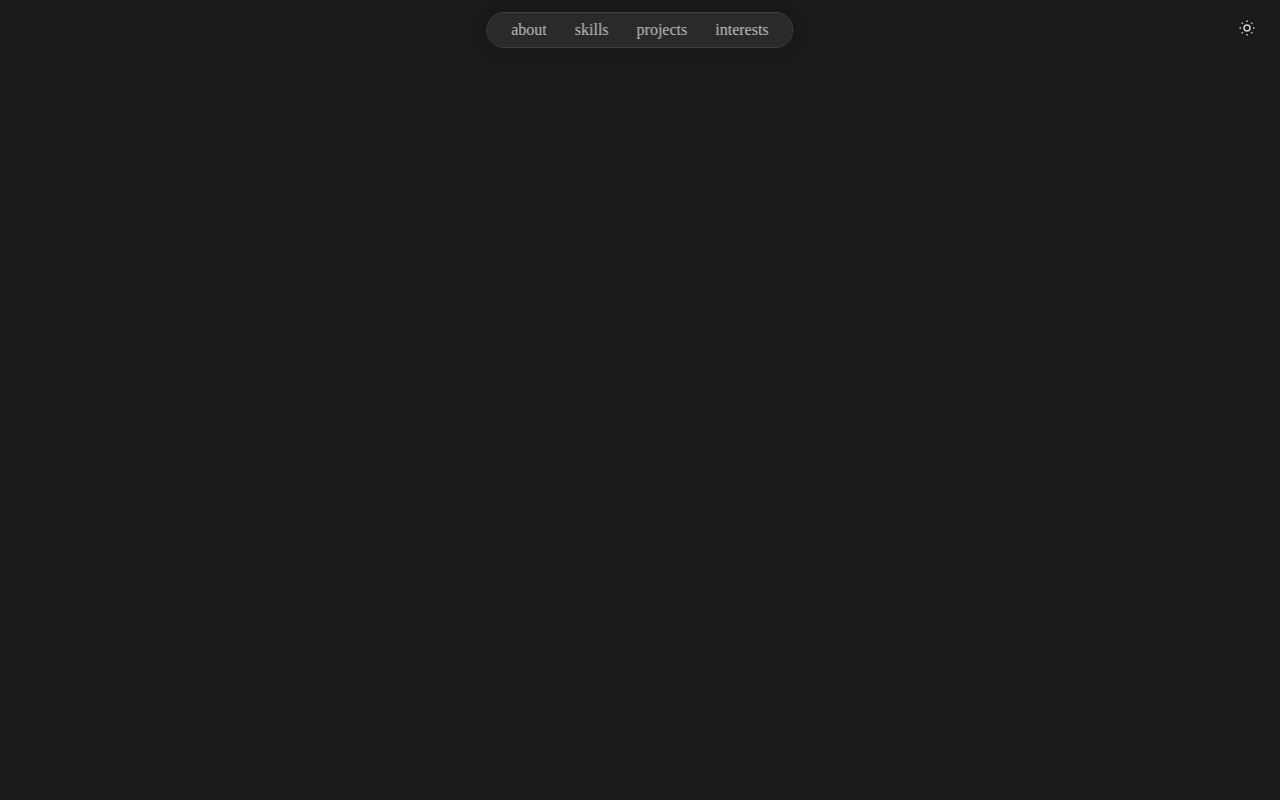
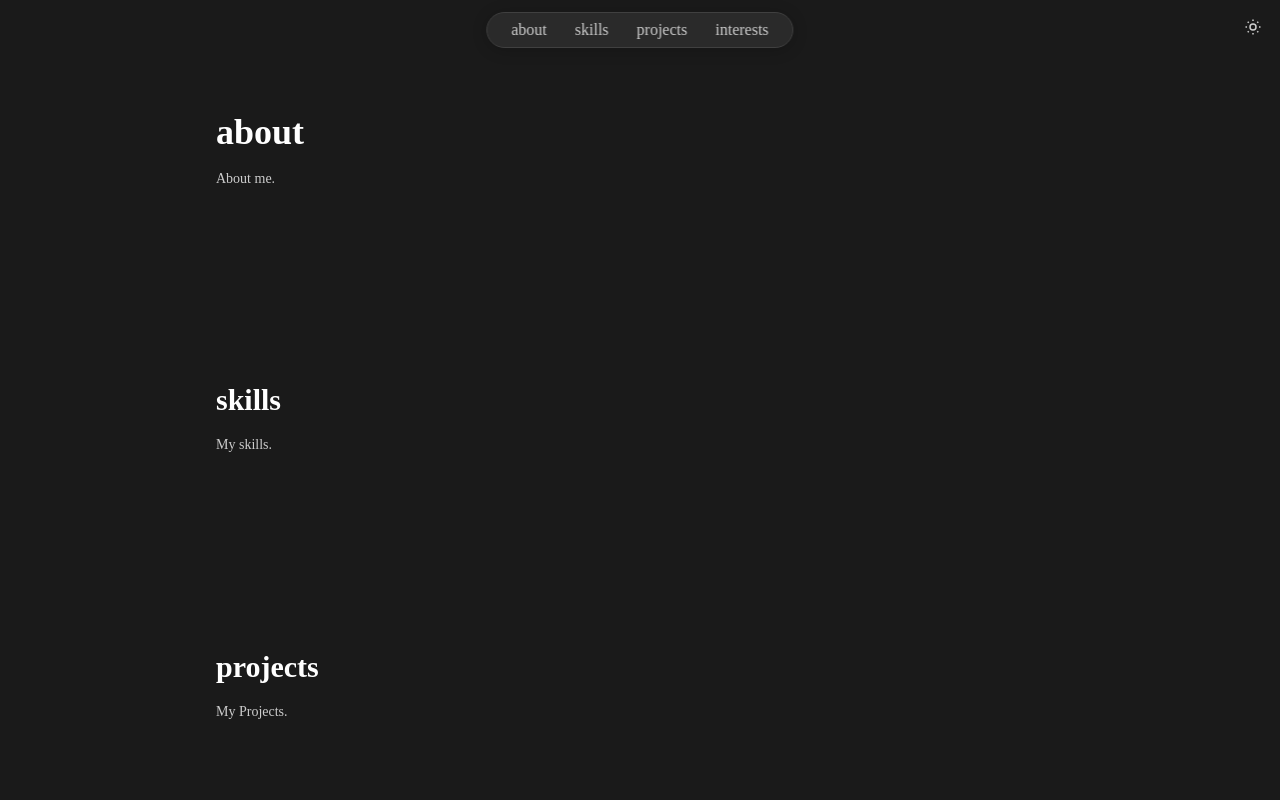
Before and after one commit to JohnnySprit/jnzheng.dev, a Next.js app: page / in a window 1280 px wide. Shown: the top 800 px of the page. Built offline with nearby package versions, Linux system fonts and the light colour scheme.

Commit message:
fixed issues with tailwind mismatch, and added skeleton

```diff
--- a/src/app/globals.css
+++ b/src/app/globals.css
@@ -1,6 +1,5 @@
-@tailwind base;
-@tailwind components;
-@tailwind utilities;
+@import "tailwindcss";
+
 
 @layer base {
   :root {
@@ -30,6 +29,7 @@
   }
 
   body {
+    font-family: "Times New Roman", Times, serif;
     background-color: var(--bg-primary);
     color: var(--text-primary);
     line-height: 1.6;
--- a/src/app/layout.tsx
+++ b/src/app/layout.tsx
@@ -1,18 +1,6 @@
 import type { Metadata } from "next";
-import { Geist, Geist_Mono } from "next/font/google";
 import "./globals.css";
 import { ThemeProvider } from "@/components/layout/ThemeProvider";
-
-
-const geistSans = Geist({
-  variable: "--font-geist-sans",
-  subsets: ["latin"],
-});
-
-const geistMono = Geist_Mono({
-  variable: "--font-geist-mono",
-  subsets: ["latin"],
-});
 
 export const metadata: Metadata = {
   title: "johnny zheng",
--- a/src/app/page.tsx
+++ b/src/app/page.tsx
@@ -2,8 +2,35 @@ import { Navbar } from "@/components/layout/NavBar";
 
 export default function Home() {
   return (
-    <main>
+    <main className="min-h-screen">
       <Navbar />
+      <section id="about" className="mx-auto max-w-4xl px-6 pb-24 pt-28">
+        <h1 className="mb-4 text-4xl font-semibold">about</h1>
+        <p className="text-[var(--text-secondary)]">
+          About me.
+        </p>
+      </section>
+
+      <section id="skills" className="mx-auto max-w-4xl px-6 py-24">
+        <h2 className="mb-4 text-3xl font-semibold">skills</h2>
+        <p className="text-[var(--text-secondary)]">
+          My skills.
+        </p>
+      </section>
+
+      <section id="projects" className="mx-auto max-w-4xl px-6 py-24">
+        <h2 className="mb-4 text-3xl font-semibold">projects</h2>
+        <p className="text-[var(--text-secondary)]">
+          My Projects.
+        </p>
+      </section>
+
+      <section id="interests" className="mx-auto max-w-4xl px-6 py-24">
+        <h2 className="mb-4 text-3xl font-semibold">interests</h2>
+        <p className="text-[var(--text-secondary)]">
+          My interests.
+        </p>
+      </section>
     </main>
   );
 }
--- a/src/components/layout/NavBar.tsx
+++ b/src/components/layout/NavBar.tsx
@@ -13,15 +13,8 @@ const LINKS = [
 export function Navbar() {
     return (
         <>
-            <nav className="fixed left-1/2 top-[12px] z-50 -translate-x-1/2 items-center rounded-full border border-[var(--border)] bg-[var(--bg-tertiary)] shadow-[0_2px_16px_var(--shadow-light)] backdrop-blur-[10px]">
-                <div
-                    style={{
-                        display: "flex",
-                        alignItems: "center",
-                        gap: "28px",
-                        padding: "4px 24px",
-                    }}
-                >
+            <nav className="fixed left-1/2 top-3 z-50 -translate-x-1/2 rounded-full border border-[var(--border)] bg-[var(--bg-tertiary)] shadow-[0_2px_16px_var(--shadow-light)] backdrop-blur-[10px]">
+                <div className="flex items-center gap-7 px-6 py-1">
                     {LINKS.map((link) => (
                         <Link
                             key={link.href}
@@ -34,9 +27,7 @@ export function Navbar() {
                 </div>
             </nav>
 
-            <div
-                style={{ position: "fixed", top: "18px", right: "18px" }}
-            >
+            <div className="fixed right-[18px] top-[18px] z-50">
                 <ThemeToggle />
             </div>
         </>
--- a/src/components/ui/ThemeToggle.tsx
+++ b/src/components/ui/ThemeToggle.tsx
@@ -1,12 +1,18 @@
 "use client";
 
+import { useEffect, useState } from "react";
 import { useTheme } from "next-themes";
 
 export function ThemeToggle() {
-    const { theme, setTheme } = useTheme();
+    const { resolvedTheme, setTheme } = useTheme();
+    const [mounted, setMounted] = useState(false);
+
+    useEffect(() => {
+        setMounted(true);
+    }, []);
 
     const toggleTheme = () => {
-        if (theme === "dark") {
+        if (resolvedTheme === "dark") {
             setTheme("light");
         } else {
             setTheme("dark");
@@ -19,7 +25,7 @@ export function ThemeToggle() {
             className="inline-flex items-center justify-center border-none bg-transparent p-0 leading-none text-[var(--text-secondary)] transition-colors duration-200 hover:text-[var(--accent)]"
             aria-label="Toggle theme"
         >
-            {theme === "dark" ? (
+            {mounted && resolvedTheme === "dark" ? (
                 <svg width="18" height="18" viewBox="0 0 24 24" fill="none" stroke="currentColor" strokeWidth="2">
                     <circle cx="12" cy="12" r="4" />
                     <path d="M12 2v2M12 20v2M4.93 4.93l1.41 1.41M17.66 17.66l1.41 1.41M2 12h2M20 12h2M4.93 19.07l1.41-1.41M17.66 6.34l1.41-1.41" />
```
